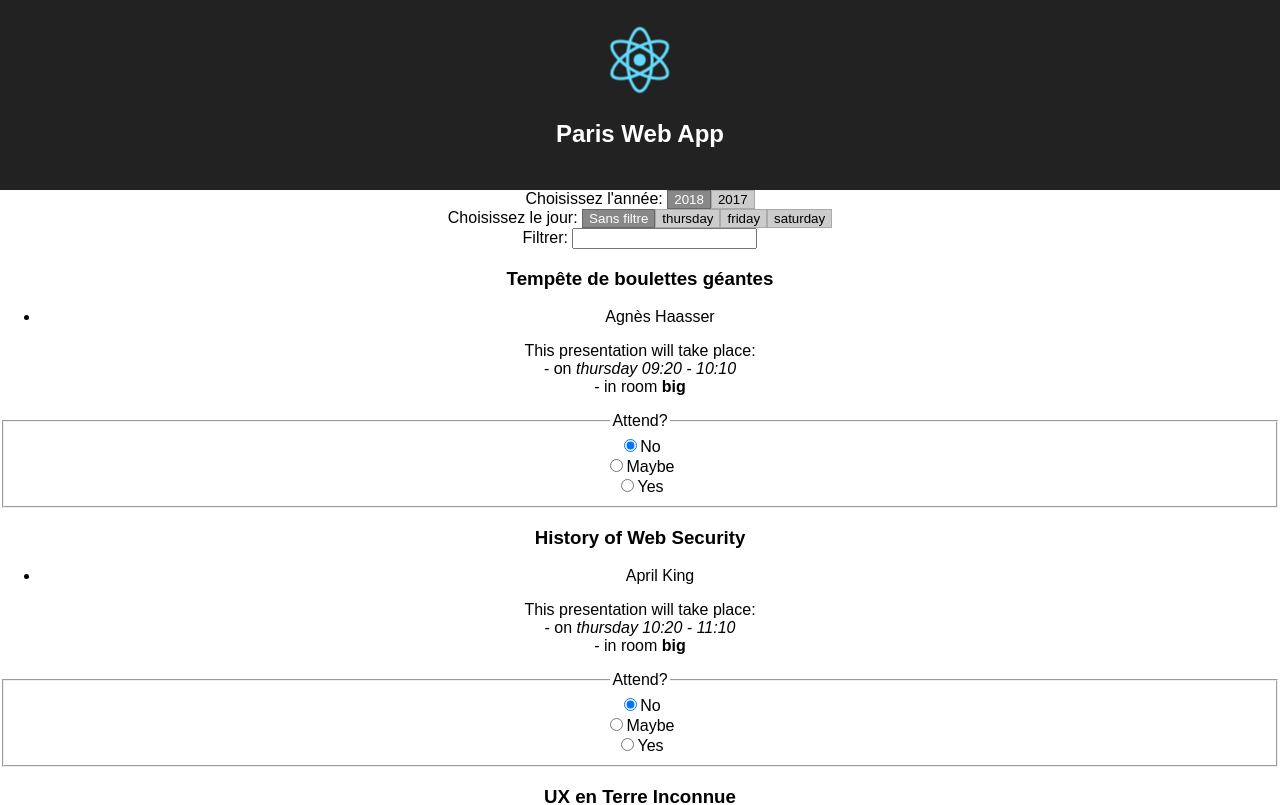
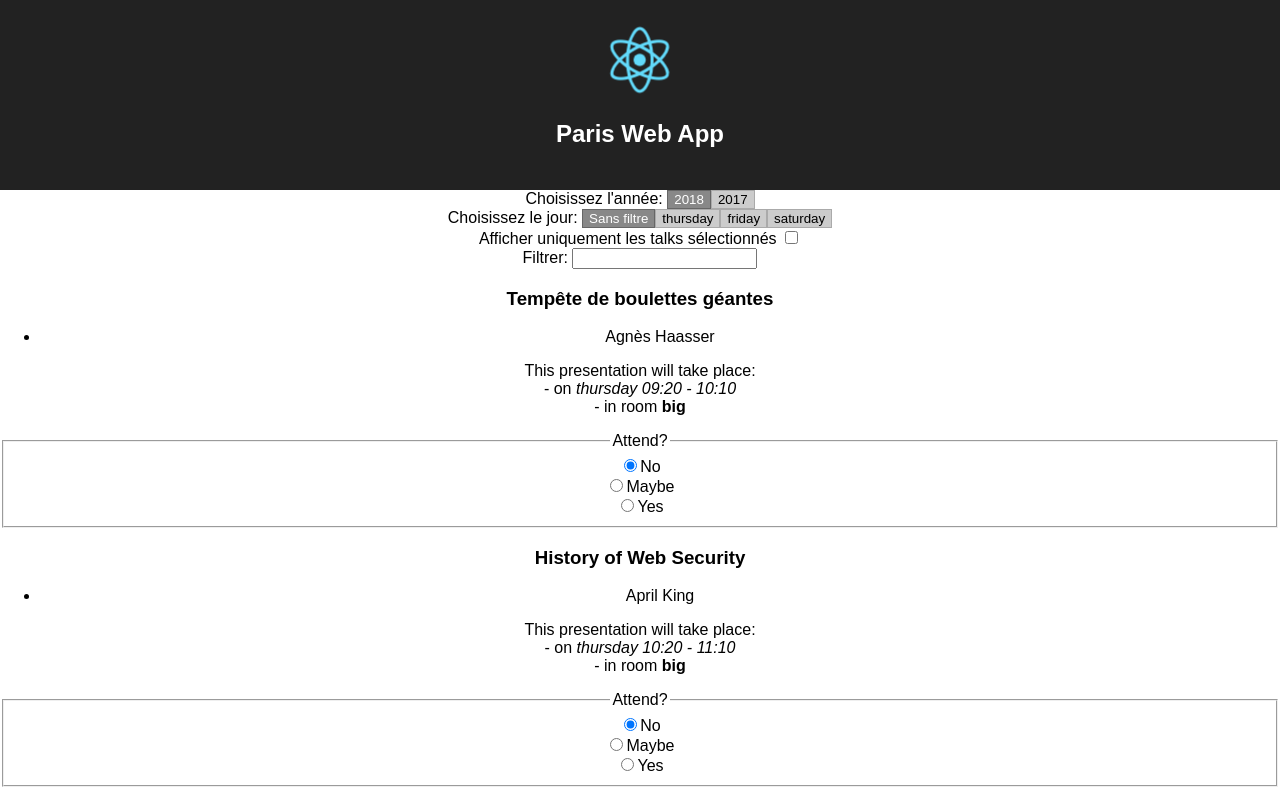
Before and after one commit to ziir/pariswebapp, a React (Create React App) app in the folder react-1/: page / in a window 1280 px wide. Shown: the top 805 px of the page. Built offline with nearby package versions, Linux system fonts and the light colour scheme.

Commit message:
Ajout d'une checkbox pour afficher uniquement les talks sélectionnés

```diff
--- a/react-1/src/App.css
+++ b/react-1/src/App.css
@@ -23,6 +23,14 @@
 }
 
 @keyframes App-logo-spin {
-  from { transform: rotate(0deg); }
-  to { transform: rotate(360deg); }
+  from {
+    transform: rotate(0deg);
+  }
+  to {
+    transform: rotate(360deg);
+  }
 }
+
+label {
+  display: block;
+}
--- a/react-1/src/ListItem.js
+++ b/react-1/src/ListItem.js
@@ -41,7 +41,7 @@ function ListItem(props: Props) {
       </p>
       <fieldset>
         <legend>Attend?</legend>
-        <div>
+        <label>
           <input
             type="radio"
             id={`${props.index}-no`}
@@ -50,9 +50,9 @@ function ListItem(props: Props) {
             checked={props.attending === false}
             onChange={props.handleChange.bind(null, false)}
           />
-          <label htmlFor={`${props.index}-no`}>No</label>
-        </div>
-        <div>
+          No
+        </label>
+        <label>
           <input
             type="radio"
             id={`${props.index}-maybe`}
@@ -61,9 +61,9 @@ function ListItem(props: Props) {
             checked={props.attending === undefined}
             onChange={props.handleChange.bind(null, undefined)}
           />
-          <label htmlFor={`${props.index}-maybe`}>Maybe</label>
-        </div>
-        <div>
+          Maybe
+        </label>
+        <label>
           <input
             type="radio"
             id={`${props.index}-yes`}
@@ -72,8 +72,8 @@ function ListItem(props: Props) {
             checked={props.attending === true}
             onChange={props.handleChange.bind(null, true)}
           />
-          <label htmlFor={`${props.index}-yes`}>Yes</label>
-        </div>
+          Yes
+        </label>
       </fieldset>
     </div>
   );
--- a/react-1/src/PresentationList.js
+++ b/react-1/src/PresentationList.js
@@ -20,6 +20,7 @@ type State = {|
   filterString: string,
   selectedYear: number,
   selectedDay: Day | null,
+  displaySelectedTalks: boolean,
 |};
 
 class List extends Component<Props, State> {
@@ -47,6 +48,7 @@ class List extends Component<Props, State> {
     filterString: '',
     selectedYear: 2018,
     selectedDay: null,
+    displaySelectedTalks: false,
   };
 
   handleAttendingChange(index: number, attending: Attending) {
@@ -70,9 +72,18 @@ class List extends Component<Props, State> {
     this.setState({ selectedDay: day });
   }
 
+  handleSelectedTalkCheckbox(e: SyntheticInputEvent<HTMLInputElement>) {
+    this.setState({ displaySelectedTalks: e.currentTarget.checked });
+  }
+
   render() {
     const { agenda } = this.props;
-    const { filterString, selectedYear, selectedDay } = this.state;
+    const {
+      filterString,
+      selectedYear,
+      selectedDay,
+      displaySelectedTalks,
+    } = this.state;
 
     const availableYears = [...new Set(agenda.map(entry => entry.year))].sort(
       (a, b) => b - a
@@ -83,9 +94,10 @@ class List extends Component<Props, State> {
     const filteredData = agenda
       .map((entry, idx) => ({ entry, idx }))
       .filter(
-        ({ entry }) =>
+        ({ entry, idx }) =>
           entry.year === selectedYear &&
           (selectedDay === null || entry.day === selectedDay) &&
+          (displaySelectedTalks === false || this.state.attending[idx]) &&
           (entry.title.toLowerCase().includes(filterString) ||
             entry.speakers.some(speaker =>
               speaker.toLowerCase().includes(filterString)
@@ -106,20 +118,30 @@ class List extends Component<Props, State> {
           selectedValue={selectedDay}
           onChange={this.handleSelectedDayChange.bind(this)}
         />
+        <label>
+          Afficher uniquement les talks sélectionnés{' '}
+          <input
+            type="checkbox"
+            checked={displaySelectedTalks}
+            onChange={this.handleSelectedTalkCheckbox.bind(this)}
+          />
+        </label>
         <InputField
           label="Filtrer"
           onChange={this.handleFilterSearchChange.bind(this)}
           value={filterString}
         />
         <section>
-          {filteredData.map(({ entry, idx }) => (
+          {filteredData.length
+            ? filteredData.map(({ entry, idx }) => (
                 <ListItem
                   entry={entry}
                   index={idx}
                   attending={this.state.attending[idx]}
                   handleChange={this.handleAttendingChange.bind(this, idx)}
                 />
-          ))}
+              ))
+            : "Aucune présentation n'a été sélectionnée par les multiples filtres, essayez de les modifier."}
         </section>
       </Fragment>
     );
```
Lines whose indentation alone changed are shown as unchanged.
